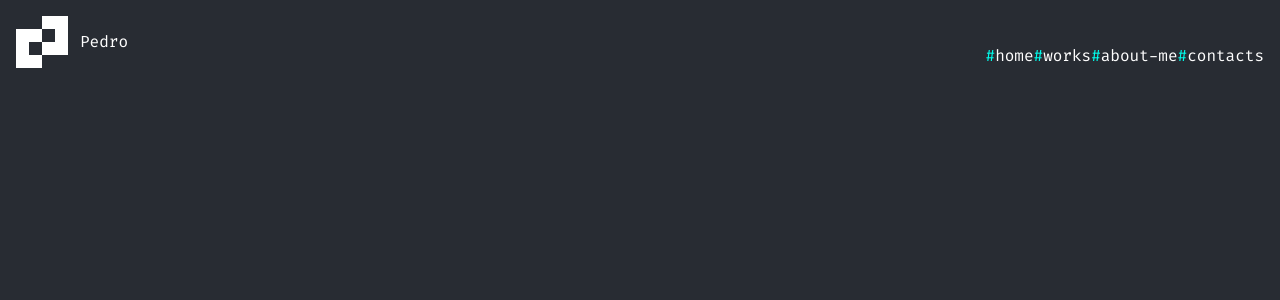
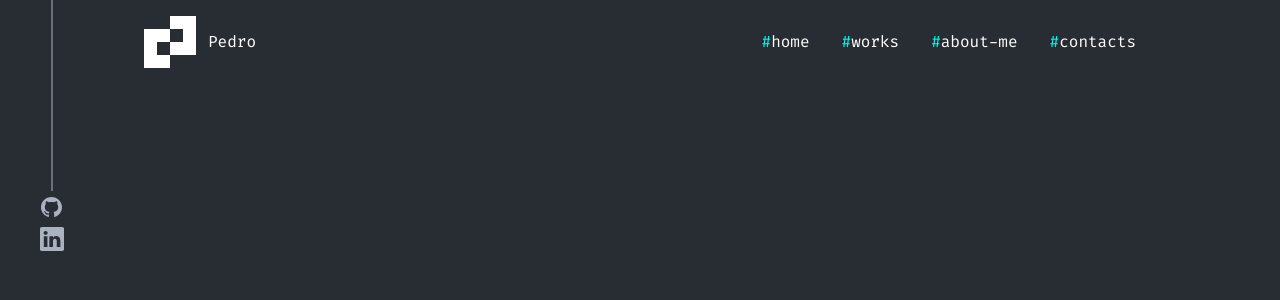
Before and after one commit to PedroSincero/Portfolio, a React (Vite) app: page / in a window 1280 px wide. Shown: the top 300 px of the page. Built offline with nearby package versions, Linux system fonts and the light colour scheme.

Commit message:
fix: finalizando estilização responsiva do header + construção do componente de midia

```diff
--- a/src/App.jsx
+++ b/src/App.jsx
@@ -1,8 +1,10 @@
 import Header from './components/Header'
+import Midias from './components/Midias'
 
 export default function App() {
   return (
-    <div>
+    <div className="lg:w-4/5 lg:mx-auto">
+      <Midias />
       <Header />
     </div>
   )
--- a/src/components/Header/index.jsx
+++ b/src/components/Header/index.jsx
@@ -1,16 +1,15 @@
 import MenuHamburguer from "./MenuHamburguer"
 import LogoDefault from "../LogoDefault"
 
-
 export default function Header() {
   return (
-    <div className="flex w-360 p-4 justify-between items-end">
+    <div className="flex p-4 justify-between items-end">
       <div className="flex items-center gap-3">
         <LogoDefault />
         <p>Pedro</p>
       </div>
-      <div>
-      <a href="#"><span className=" text-primary">#</span>home</a>
+      <div className="hidden lg:flex items-start gap-8 self-center">
+        <a href="#" className=""><span className=" text-primary">#</span>home</a>
         <a href="#"><span className=" text-primary">#</span>works</a>
         <a href="#"><span className=" text-primary">#</span>about-me</a>
         <a href="#"><span className=" text-primary">#</span>contacts</a>
--- /dev/null
+++ b/src/components/Midias/Github/index.jsx
@@ -0,0 +1,7 @@
+export default function Github() {
+  return (
+    <svg width="32" height="32" viewBox="0 0 32 32" fill="none" xmlns="http://www.w3.org/2000/svg">
+    <path d="M15.5 6C9.69875 6 5 10.5882 5 16.2529C5 20.7899 8.00562 24.6219 12.1794 25.9804C12.7044 26.0701 12.9012 25.7625 12.9012 25.4934C12.9012 25.2499 12.8881 24.4425 12.8881 23.5838C10.25 24.058 9.5675 22.9558 9.3575 22.3791C9.23938 22.0843 8.7275 21.1743 8.28125 20.9308C7.91375 20.7386 7.38875 20.2644 8.26813 20.2516C9.095 20.2388 9.68563 20.9949 9.8825 21.3025C10.8275 22.8533 12.3369 22.4175 12.9406 22.1484C13.0325 21.4819 13.3081 21.0334 13.61 20.777C11.2737 20.5207 8.8325 19.6364 8.8325 15.7147C8.8325 14.5997 9.23938 13.6769 9.90875 12.9592C9.80375 12.7029 9.43625 11.6519 10.0138 10.2422C10.0138 10.2422 10.8931 9.97301 12.9012 11.2931C13.7413 11.0624 14.6338 10.947 15.5263 10.947C16.4188 10.947 17.3113 11.0624 18.1513 11.2931C20.1594 9.9602 21.0387 10.2422 21.0387 10.2422C21.6163 11.6519 21.2488 12.7029 21.1438 12.9592C21.8131 13.6769 22.22 14.5868 22.22 15.7147C22.22 19.6492 19.7656 20.5207 17.4294 20.777C17.81 21.0975 18.1381 21.7126 18.1381 22.6738C18.1381 24.0452 18.125 25.1474 18.125 25.4934C18.125 25.7625 18.3219 26.0829 18.8469 25.9804C20.9314 25.2935 22.7428 23.9854 24.026 22.2403C25.3092 20.4953 25.9996 18.4012 26 16.2529C26 10.5882 21.3013 6 15.5 6Z" fill="#ABB2BF"/>
+    </svg>
+  )
+}
--- /dev/null
+++ b/src/components/Midias/Line/index.jsx
@@ -0,0 +1,7 @@
+export default function Line() {
+  return (
+    <svg width="2" height="191" viewBox="0 0 2 191" fill="none" xmlns="http://www.w3.org/2000/svg">
+      <path id="Line 10 (Stroke)" fillRule="evenodd" clipRule="evenodd" d="M0.499995 191L0.500004 0L1.5 4.37114e-08L1.5 191L0.499995 191Z" fill="#ABB2BF"/>
+    </svg>
+  )
+}
--- /dev/null
+++ b/src/components/Midias/Linkedin/index.jsx
@@ -0,0 +1,7 @@
+export default function Linkedin() {
+  return (
+    <svg width="32" height="32" viewBox="0 0 32 32" fill="none" xmlns="http://www.w3.org/2000/svg">
+      <path d="M4 5.719C4 4.7695 4.789 4 5.7625 4H26.2375C27.211 4 28 4.7695 28 5.719V26.281C28 27.2305 27.211 28 26.2375 28H5.7625C4.789 28 4 27.2305 4 26.281V5.719ZM11.4145 24.091V13.2535H7.813V24.091H11.4145ZM9.6145 11.773C10.87 11.773 11.6515 10.942 11.6515 9.901C11.629 8.8375 10.8715 8.029 9.6385 8.029C8.4055 8.029 7.6 8.839 7.6 9.901C7.6 10.942 8.3815 11.773 9.5905 11.773H9.6145ZM16.9765 24.091V18.0385C16.9765 17.7145 17.0005 17.3905 17.0965 17.1595C17.356 16.513 17.9485 15.8425 18.9445 15.8425C20.248 15.8425 20.7685 16.8355 20.7685 18.2935V24.091H24.37V17.875C24.37 14.545 22.594 12.997 20.224 12.997C18.313 12.997 17.4565 14.047 16.9765 14.7865V14.824H16.9525C16.9605 14.8115 16.9685 14.799 16.9765 14.7865V13.2535H13.3765C13.4215 14.2705 13.3765 24.091 13.3765 24.091H16.9765Z" fill="#ABB2BF"/>
+    </svg>
+  )
+}
--- /dev/null
+++ b/src/components/Midias/index.jsx
@@ -0,0 +1,13 @@
+import Line from './Line'
+import Github from './Github'
+import Linkedin from './Linkedin'
+
+export default function Midias() {
+  return (
+    <div className=" hidden lg:inline-flex items-center flex-col absolute left-9 " >
+      <Line />
+      <Github />
+      <Linkedin />
+    </div>
+  )
+}
```
Also changed, not shown: src/assets/Line 10 (Stroke).svg (added).
